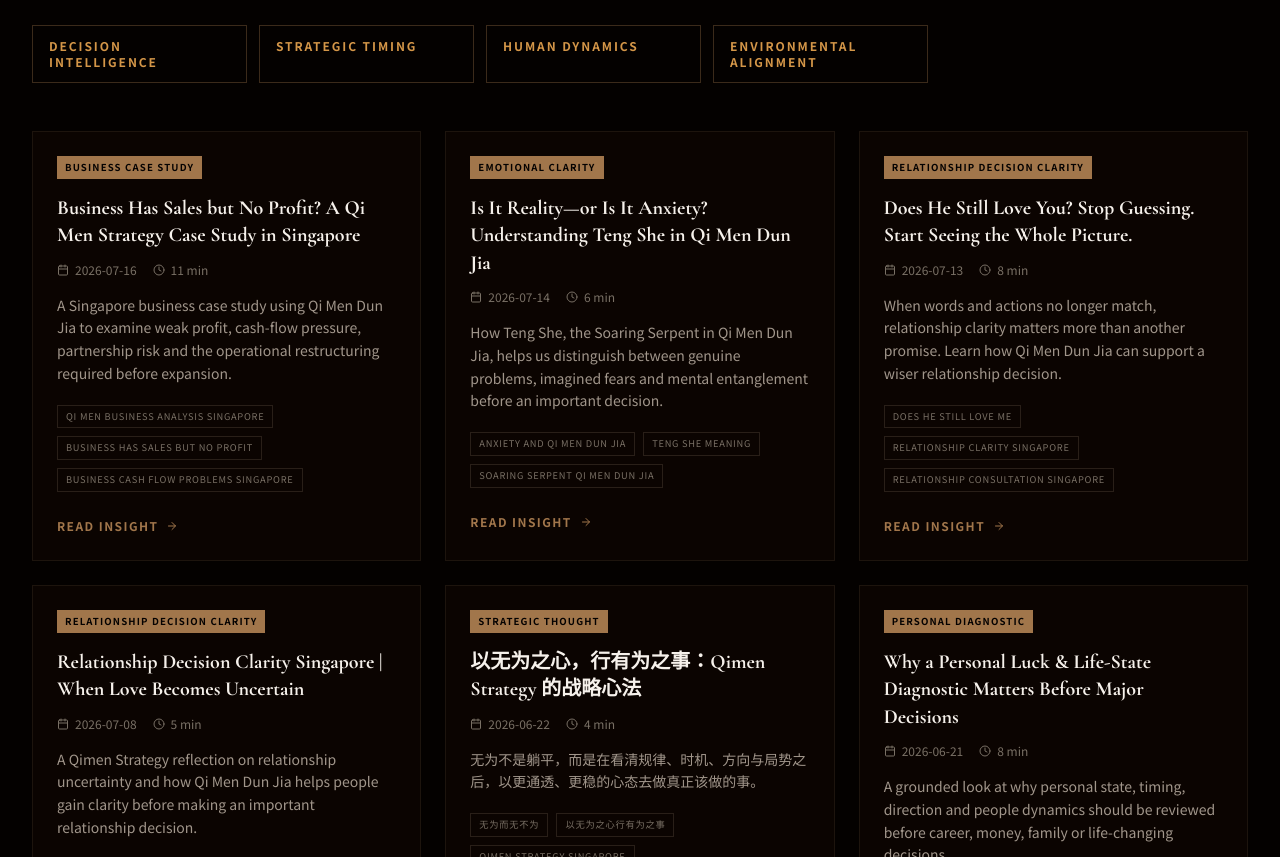
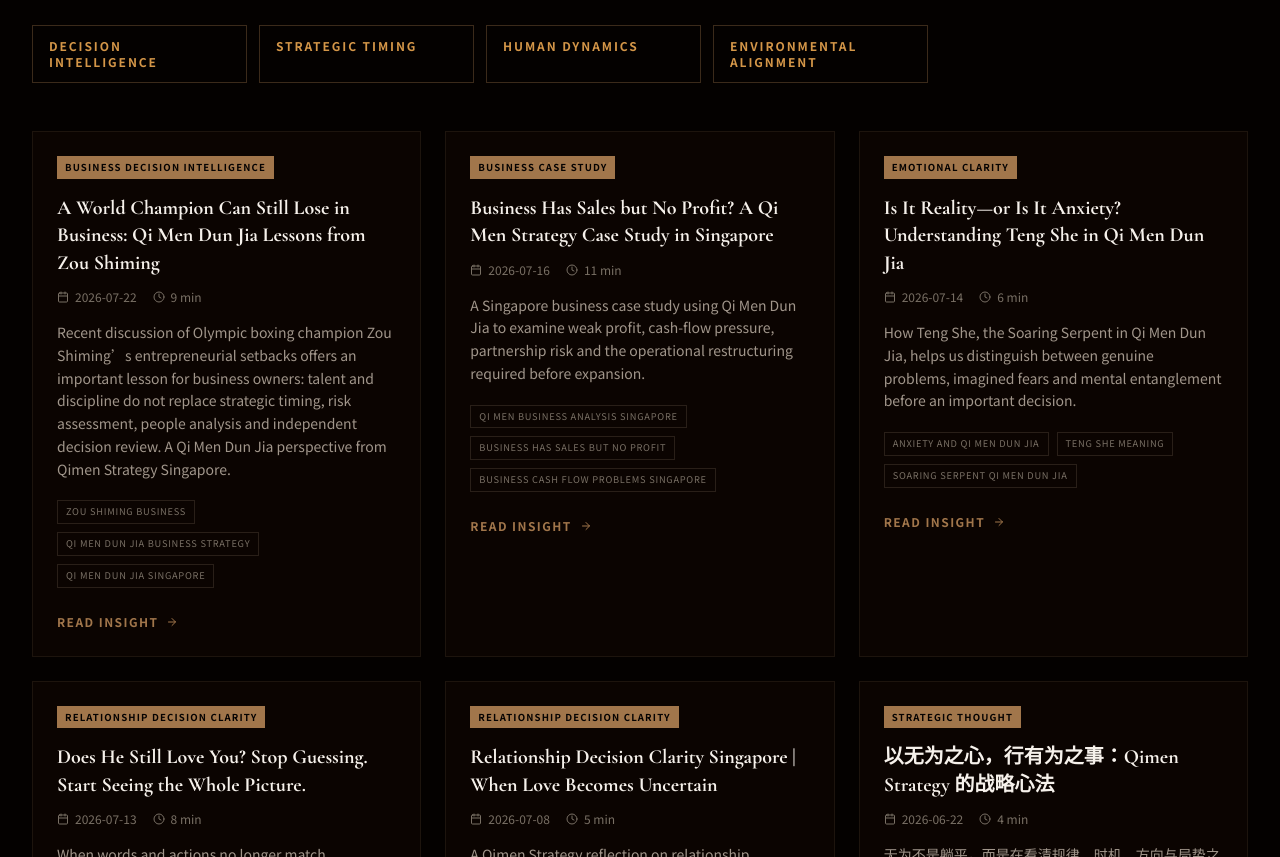
Before and after one commit to BODHIWONG/qmfeng-website, a Next.js app: page /insights in a window 1280 px wide. Shown: the part 360-1217 px from the top of the page. Built offline with nearby package versions, Linux system fonts and the light colour scheme.

Commit message:
Feature Zou Shiming Qi Men business article in insights

```diff
--- a/app/insights/page.tsx
+++ b/app/insights/page.tsx
@@ -15,6 +15,7 @@ import { qimenRelationshipSeoPosts } from "@/lib/qimen-relationship-seo-posts";
 import { qimenRelationshipCaseReflectionPosts } from "@/lib/qimen-relationship-case-reflections";
 import { qimenEmotionalClarityPosts } from "@/lib/qimen-emotional-clarity-posts";
 import { qimenBusinessCaseStudyPosts } from "@/lib/qimen-business-case-study-posts";
+import { zouShimingBusinessDecisionPosts } from "@/lib/zou-shiming-business-decision-post";
 import { qimenStrategyPositioningPosts } from "@/lib/qimen-strategy-positioning-post";
 import { qimenStrategyDecisionIntelligencePosts } from "@/lib/qimen-strategy-decision-intelligence-post";
 import { qimenStrategyModernDecisionMakingPosts } from "@/lib/qimen-strategy-modern-decision-making-post";
@@ -22,6 +23,7 @@ import { qimenWuweiStrategyPosts } from "@/lib/qimen-wuwei-strategy-post";
 import { applyInsightPostOverrides } from "@/lib/insights-overrides";
 
 const allPosts = [
+  ...zouShimingBusinessDecisionPosts,
   ...qimenBusinessCaseStudyPosts,
   ...qimenEmotionalClarityPosts,
   ...qimenRelationshipCaseReflectionPosts,
```
